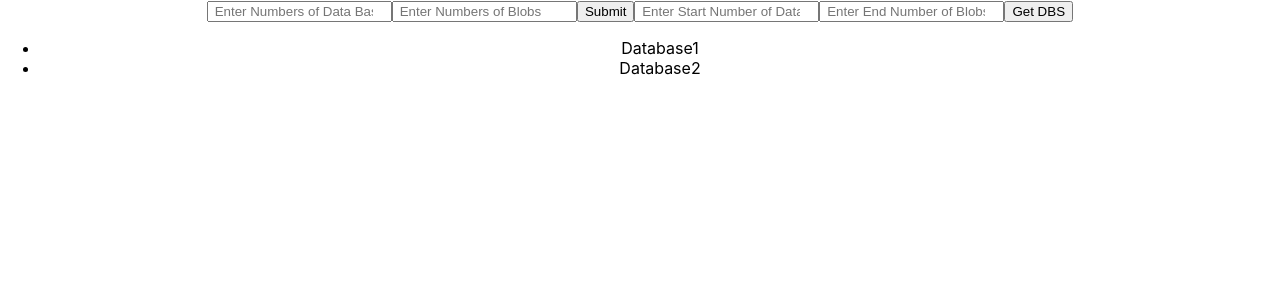
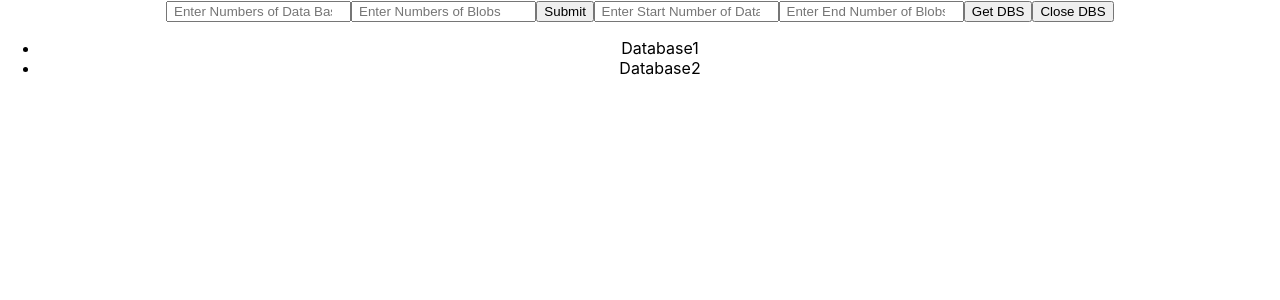
Before and after one commit to faiza203/IdbStressTest, a React (Create React App) app: page / in a window 1280 px wide. Shown: the top 300 px of the page. Built offline with nearby package versions, Linux system fonts and the light colour scheme.

Commit message:
Add handle function for close db

```diff
--- a/src/components/Form.js
+++ b/src/components/Form.js
@@ -34,6 +34,10 @@ function Form() {
       <button type="button" onClick={() => handleGetAllDBS()}>
         Get DBS
       </button>
+      <button type="button" onClick={() => handleCloseDB()}>
+        Close DBS
+      </button>
+
       <ul className="databases">
         {databases.map((element, i) => {
           return <li key={i}>{element}</li>;
@@ -84,4 +88,10 @@ async function handleGetAllDBS() {
     );
   }
 }
+
+async function handleCloseDB() {
+  let db = await openDB("Database1");
+  db.close();
+}
+
 export default Form;
```
